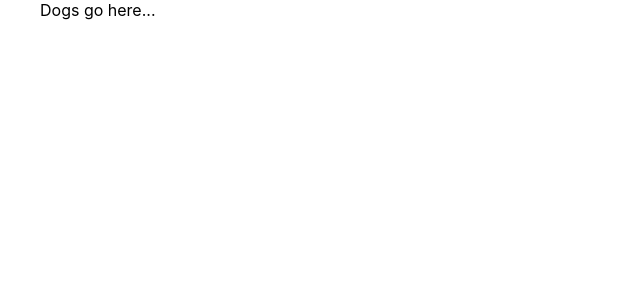
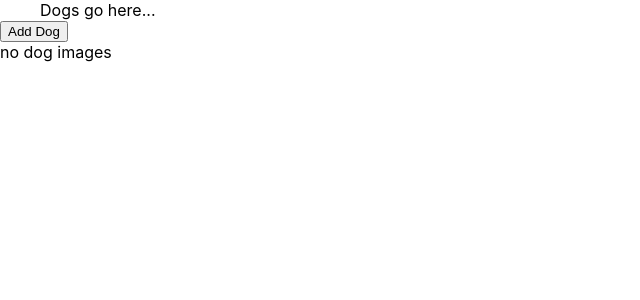
Before and after one commit to CHatch2020/dog-exam, a React (Create React App) app: page / in a window 1280 px wide. Shown: the top 300 px of the page, without its empty margins (0-640 px from the left). Built offline with nearby package versions, Linux system fonts and the light colour scheme.

Commit message:
finished assignment

```diff
--- a/src/App.js
+++ b/src/App.js
@@ -1,9 +1,34 @@
+
+import { useState } from 'react'
 import "./App.css"
 
 function App() {
+
+  //error during page reload: Uncaught ReferenceError: process is not defined ?
+
+  const url = 'https://dog.ceo/api/breeds/image/random'
+
+  const [images, setImages] = useState([])
+
+  const apiFetch = (path) => {
+    return fetch(path, {
+      method: "GET",
+    }).then(res => {
+      Promise.all([...images, res.json()]).then((values) => {
+        setImages(values)
+      });
+    })
+  }
+
   return (
     <div className="App">
       <div className="container">Dogs go here...</div>
+      <button type="submit" onClick={() => apiFetch(url)}>Add Dog</button>
+      {images.length ? <div>
+        {images.map((image, idx) => {
+          return <img key={idx} src={image.message} width="100" height="100" alt='dog' />
+        })}
+      </div> : <div>no dog images</div>}
     </div>
   )
 }
```
Also changed, not shown: 1 other file (tests, documents, lock files or other folders).
